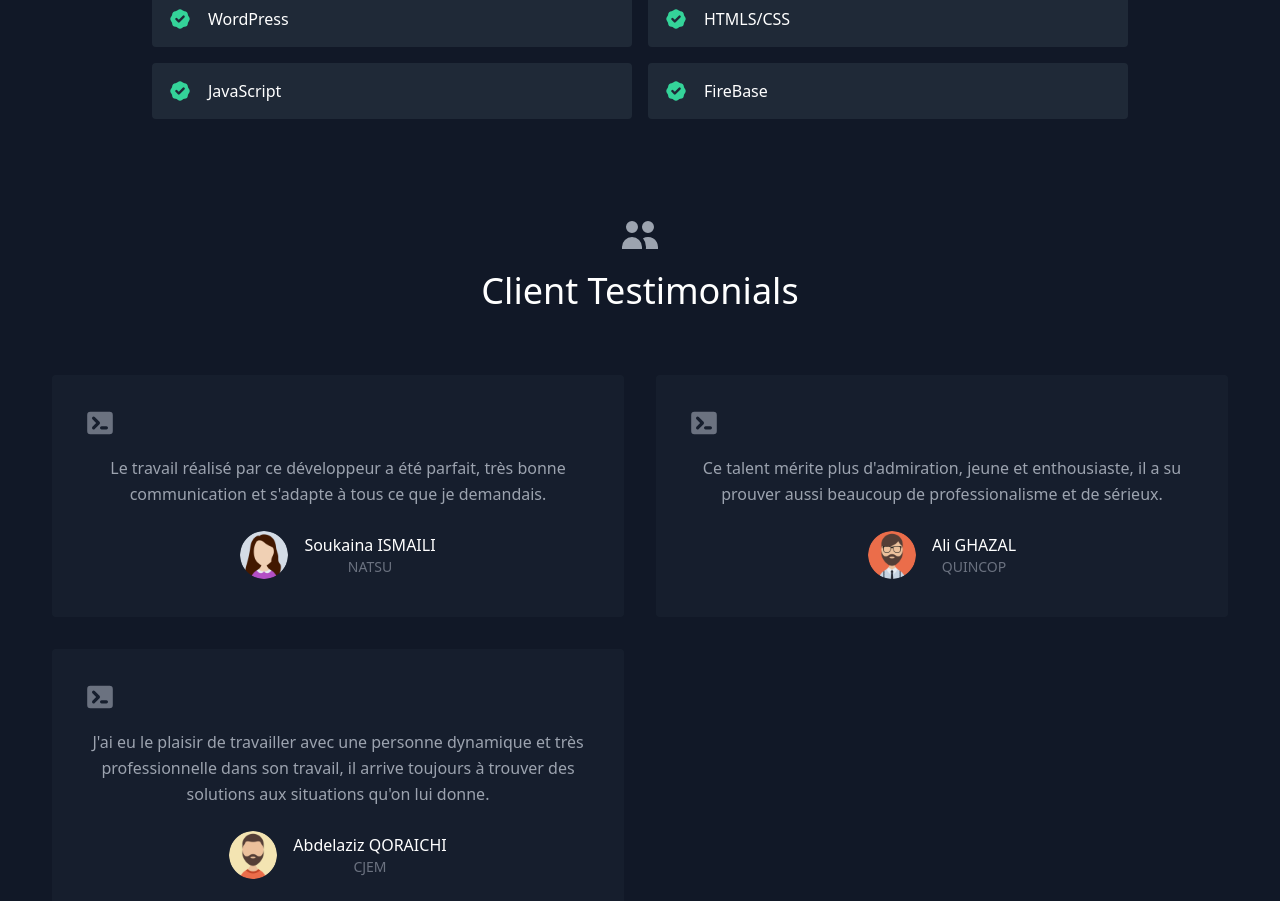
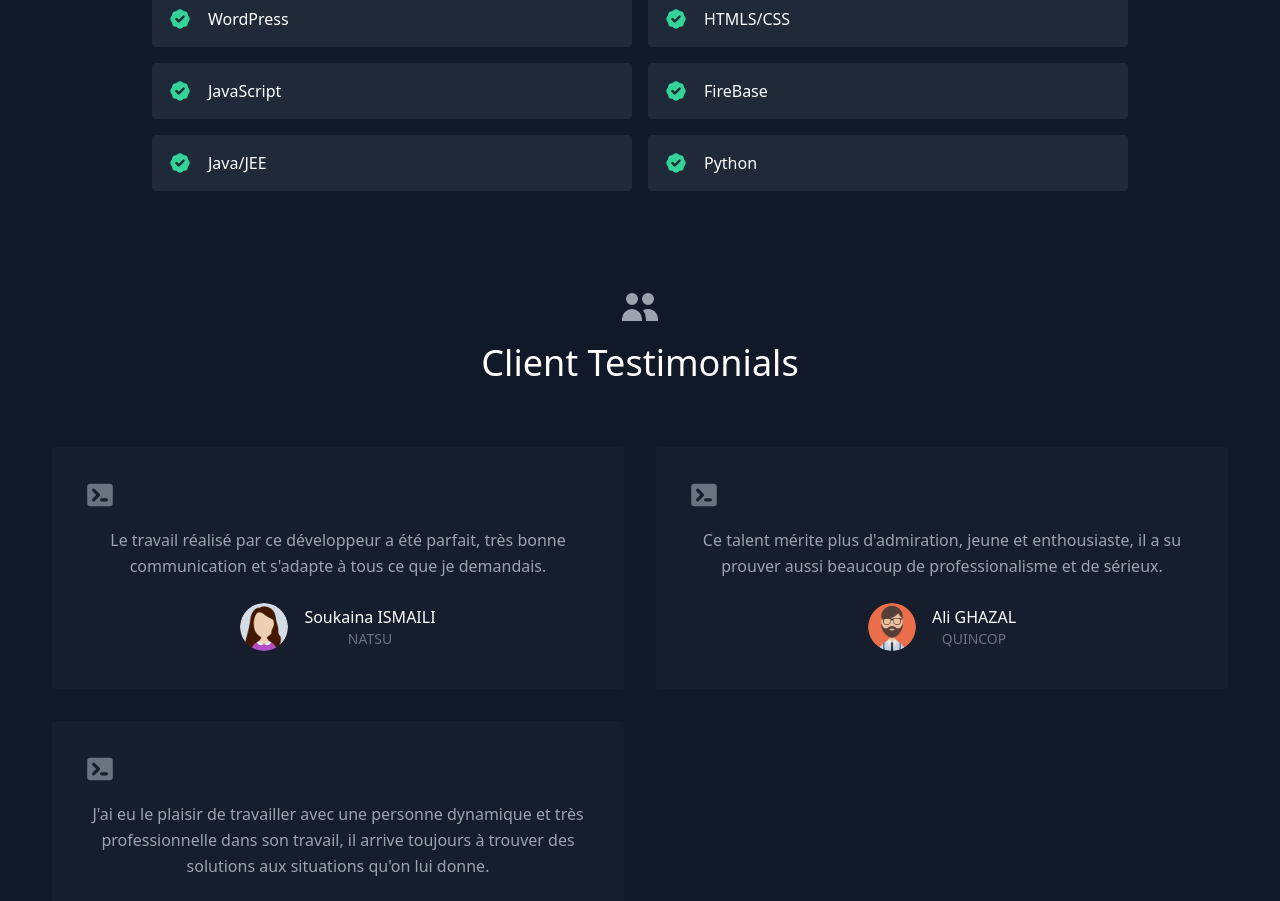
Before and after one commit to koya19/portfolio, a React (Create React App) app: page / in a window 1280 px wide. Shown: the part 1680-2581 px from the top of the page. Built offline with nearby package versions, Linux system fonts and the light colour scheme.

Commit message:
Update data.js

```diff
--- a/src/data.js
+++ b/src/data.js
@@ -46,4 +46,4 @@ export const testimonials = [
   }
 ];
 
-export const skills = ["ReactJs", "django", "WordPress", "HTMLS/CSS", "JavaScript", "FireBase"];
+export const skills = ["ReactJs", "django", "WordPress", "HTMLS/CSS", "JavaScript", "FireBase", "Java/JEE", "Python"];
```
